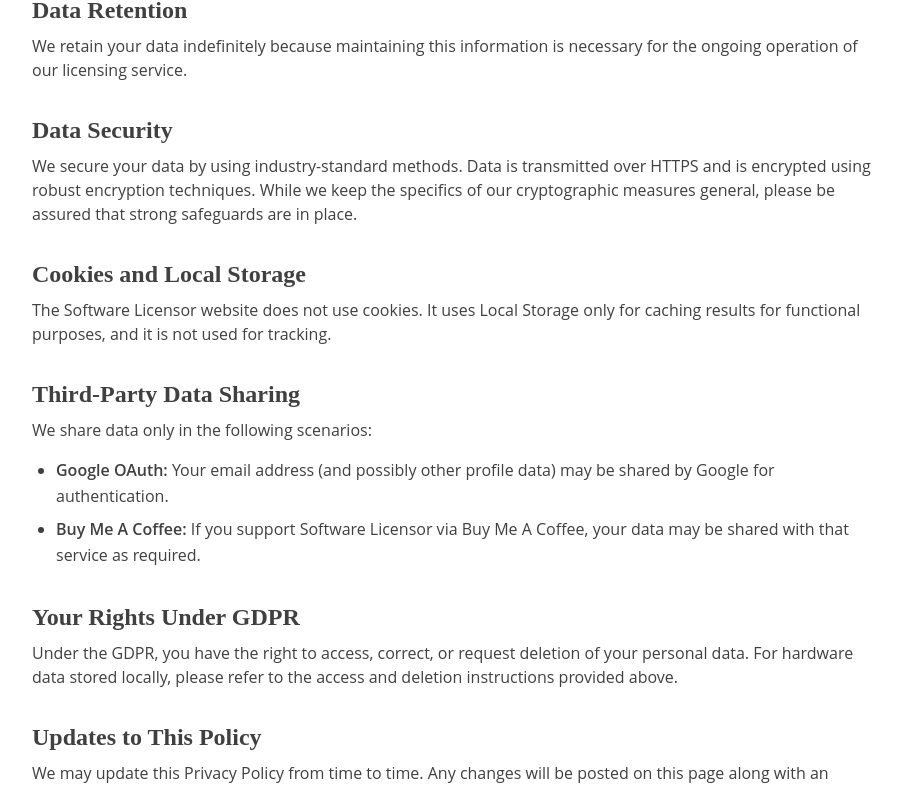
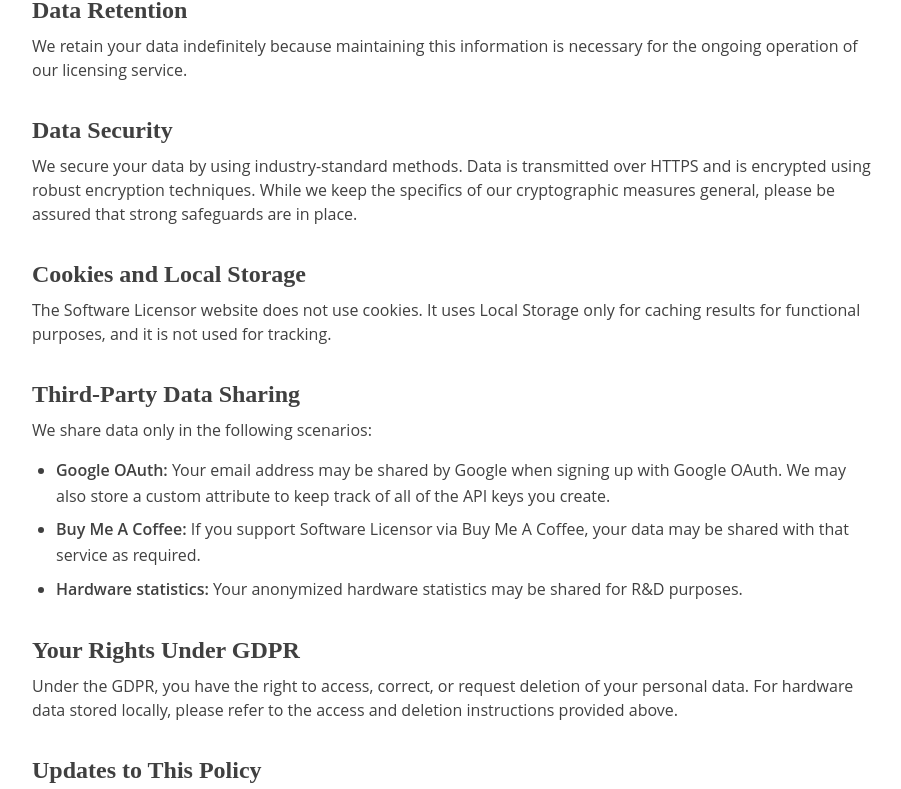
Before and after one commit to nstilt1/software-licensor-frontend-4, a Next.js app: page /privacy in a window 1280 px wide. Shown: the part 1374-2163 px from the top of the page, without its empty margins (184-1085 px from the left). Built offline with nearby package versions, Linux system fonts and the light colour scheme.

Commit message:
updated privacy policy

```diff
--- a/src/app/privacy/page.js
+++ b/src/app/privacy/page.js
@@ -37,7 +37,7 @@ export default function PrivacyPage() {
               <span className="font-semibold">Company Sign-Ups:</span> Companies signing up for Software Licensor may opt in to provide customer names and email addresses for access during their software&apos;s runtime. This data is encrypted both in transit and at rest.
             </li>
             <li>
-              <span className="font-semibold">License Activation:</span> When activating a license, users can opt to share anonymized hardware information—including OS name, CPU details (and its instruction sets), display language, RAM, and potentially the device’s MAC address—as well as their computer name. The computer name is stored separately. Both sets of data are encrypted.
+              <span className="font-semibold">License Activation:</span> When activating a license, users can opt to share anonymized hardware information—including OS name, CPU details (and its instruction sets), display language, RAM, and potentially the device&apos;s MAC address—as well as their computer name. The computer name is stored separately. Both sets of data are encrypted.
             </li>
             <li>
               <span className="font-semibold">Store Owner Sign-Up:</span> During sign-up, we may collect a phone number and email address for MFA/OTP purposes. This information is not shared with third parties.
@@ -103,10 +103,13 @@ export default function PrivacyPage() {
           <p className="text-base mb-4">We share data only in the following scenarios:</p>
           <ul className="list-disc ml-6 space-y-2">
             <li>
-              <span className="font-semibold">Google OAuth:</span> Your email address (and possibly other profile data) may be shared by Google for authentication.
+              <span className="font-semibold">Google OAuth:</span> Your email address may be shared by Google when signing up with Google OAuth. We may also store a custom attribute to keep track of all of the API keys you create.
             </li>
             <li>
               <span className="font-semibold">Buy Me A Coffee:</span> If you support Software Licensor via Buy Me A Coffee, your data may be shared with that service as required.
+            </li>
+            <li>
+                <span className="font-semibold">Hardware statistics:</span> Your anonymized hardware statistics may be shared for R&D purposes.
             </li>
           </ul>
         </section>
```
